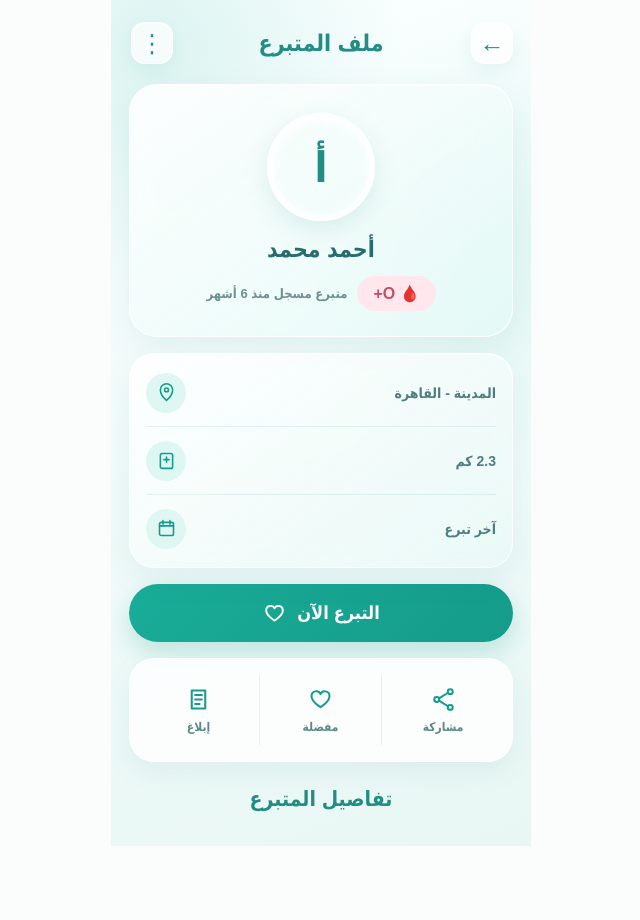
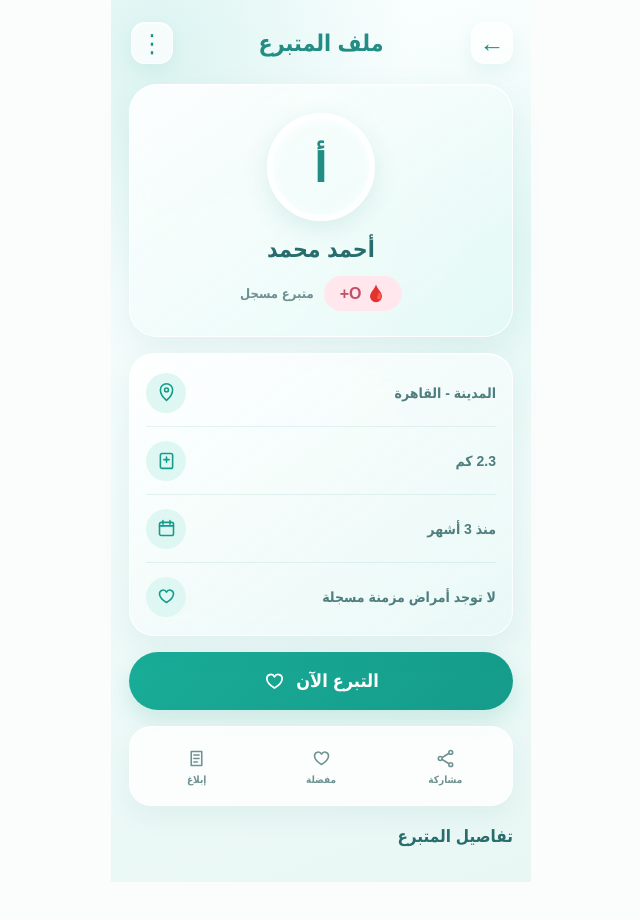
Before and after one commit to saedhamdy660-wq/nabd-alamal-frontend, a React (Vite) app: page /donor/1 in a window 1280 px wide. Shown: the top 920 px of the page, without its empty margins (319-959 px from the left). Built offline with nearby package versions, Linux system fonts and the light colour scheme; no server answers.

Commit message:
Update DonorDetail.jsx

```diff
--- a/src/pages/DonorDetail.jsx
+++ b/src/pages/DonorDetail.jsx
@@ -2,14 +2,147 @@ import React, { useEffect, useState } from "react";
 import { useParams, useNavigate } from "react-router-dom";
 import { api } from "../api.js";
 
-const DEMO_DONOR = {
-  id: "demo-donor",
-  name: "أحمد محمد",
-  bloodType: "O+",
-  distanceKm: 2.3,
-  lastDonation: "منذ 3 أشهر",
-  avatar: "",
-};
+const DEMO_DONORS = [
+  {
+    id: "demo-donor-1",
+    name: "أحمد محمد",
+    bloodType: "O+",
+    distanceKm: 2.3,
+    lastDonation: "2026-06-15",
+    chronicDisease: false,
+    avatar: "",
+  },
+  {
+    id: "demo-donor-2",
+    name: "سعيد إبراهيم سعيد",
+    bloodType: "A+",
+    distanceKm: 3.1,
+    lastDonation: "2026-05-22",
+    chronicDisease: false,
+    avatar: "",
+  },
+  {
+    id: "demo-donor-3",
+    name: "زوزو رضا رفعت",
+    bloodType: "B+",
+    distanceKm: 3.8,
+    lastDonation: "2026-04-18",
+    chronicDisease: false,
+    avatar: "",
+  },
+  {
+    id: "demo-donor-4",
+    name: "ملك احمد جوده",
+    bloodType: "AB+",
+    distanceKm: 4.2,
+    lastDonation: "2026-07-03",
+    chronicDisease: false,
+    avatar: "",
+  },
+  {
+    id: "demo-donor-5",
+    name: "رضوه عصام",
+    bloodType: "O-",
+    distanceKm: 4.7,
+    lastDonation: "2026-03-27",
+    chronicDisease: false,
+    avatar: "",
+  },
+  {
+    id: "demo-donor-6",
+    name: "ذياد عمر سند",
+    bloodType: "A-",
+    distanceKm: 5.1,
+    lastDonation: "2026-06-28",
+    chronicDisease: false,
+    avatar: "",
+  },
+  {
+    id: "demo-donor-7",
+    name: "محمود علي حسن",
+    bloodType: "B-",
+    distanceKm: 5.6,
+    lastDonation: "2026-05-08",
+    chronicDisease: false,
+    avatar: "",
+  },
+  {
+    id: "demo-donor-8",
+    name: "يوسف أحمد إبراهيم",
+    bloodType: "O+",
+    distanceKm: 6.2,
+    lastDonation: "2026-04-30",
+    chronicDisease: false,
+    avatar: "",
+  },
+  {
+    id: "demo-donor-9",
+    name: "نورهان محمد السيد",
+    bloodType: "A+",
+    distanceKm: 6.8,
+    lastDonation: "2026-06-02",
+    chronicDisease: false,
+    avatar: "",
+  },
+  {
+    id: "demo-donor-10",
+    name: "عمر خالد محمود",
+    bloodType: "B+",
+    distanceKm: 7.4,
+    lastDonation: "2026-05-14",
+    chronicDisease: false,
+    avatar: "",
+  },
+];
+
+function getLastDonationText(date) {
+  if (!date) return "آخر تبرع غير مسجل";
+
+  const donationDate = new Date(date);
+  const today = new Date();
+
+  const diffMs = today - donationDate;
+
+  const diffDays = Math.max(
+    0,
+    Math.floor(diffMs / (1000 * 60 * 60 * 24))
+  );
+
+  if (diffDays === 0) {
+    return "اليوم";
+  }
+
+  if (diffDays === 1) {
+    return "منذ يوم واحد";
+  }
+
+  if (diffDays < 30) {
+    return `منذ ${diffDays} يوم`;
+  }
+
+  const months = Math.floor(diffDays / 30);
+
+  if (months === 1) {
+    return "منذ شهر واحد";
+  }
+
+  if (months < 12) {
+    return `منذ ${months} أشهر`;
+  }
+
+  const years = Math.floor(months / 12);
+
+  if (years === 1) {
+    return "منذ سنة واحدة";
+  }
+
+  return `منذ ${years} سنوات`;
+}
+
+function getDonorInitial(name) {
+  if (!name) return "م";
+  return name.trim().charAt(0);
+}
 
 function LocationIcon() {
   return (
@@ -97,9 +230,30 @@ function HeartIcon() {
 function ShareIcon() {
   return (
     <svg viewBox="0 0 24 24">
-      <circle cx="18" cy="5" r="2.2" fill="none" stroke="currentColor" strokeWidth="1.8" />
-      <circle cx="6" cy="12" r="2.2" fill="none" stroke="currentColor" strokeWidth="1.8" />
-      <circle cx="18" cy="19" r="2.2" fill="none" stroke="currentColor" strokeWidth="1.8" />
+      <circle
+        cx="18"
+        cy="5"
+        r="2.2"
+        fill="none"
+        stroke="currentColor"
+        strokeWidth="1.8"
+      />
+      <circle
+        cx="6"
+        cy="12"
+        r="2.2"
+        fill="none"
+        stroke="currentColor"
+        strokeWidth="1.8"
+      />
+      <circle
+        cx="18"
+        cy="19"
+        r="2.2"
+        fill="none"
+        stroke="currentColor"
+        strokeWidth="1.8"
+      />
       <path
         d="M8 11l8-5M8 13l8 5"
         fill="none"
@@ -139,12 +293,12 @@ export default function DonorDetail() {
   const [notified, setNotified] = useState(false);
 
   useEffect(() => {
-    /*
-      لو دخلنا على المتبرع التجريبي،
-      نعرضه مباشرة بدون الحاجة للـ Backend.
-    */
-    if (id === "demo-donor") {
-      setDonor(DEMO_DONOR);
+    const demoDonor = DEMO_DONORS.find(
+      (item) => String(item.id) === String(id)
+    );
+
+    if (demoDonor) {
+      setDonor(demoDonor);
       return;
     }
 
@@ -152,32 +306,21 @@ export default function DonorDetail() {
       .getDonor(id)
       .then(setDonor)
       .catch(() => {
-        /*
-          لو المتبرع مش موجود في الـ API،
-          نعرض المتبرع التجريبي بدل الصفحة الفاضية.
-        */
-        setDonor(DEMO_DONOR);
+        setDonor(DEMO_DONORS[0]);
       });
   }, [id]);
 
   if (!donor) {
     return (
       <div className="donor-page">
-        <div className="loading">جارِ التحميل...</div>
+        <div className="loading">
+          جارِ التحميل...
+        </div>
       </div>
     );
   }
 
   const handleDonate = async () => {
-    /*
-      المتبرع التجريبي:
-      مجرد تجربة للواجهة.
-    */
-    if (id === "demo-donor") {
-      setNotified(true);
-      return;
-    }
-
     setNotified(true);
   };
 
@@ -212,7 +355,7 @@ export default function DonorDetail() {
               : "none",
           }}
         >
-          {!donor.avatar && "أ"}
+          {!donor.avatar && getDonorInitial(donor.name)}
         </div>
 
         <h2>{donor.name}</h2>
@@ -223,7 +366,7 @@ export default function DonorDetail() {
           </span>
 
           <span className="registered">
-            متبرع مسجل منذ 6 أشهر
+            متبرع مسجل
           </span>
         </div>
 
@@ -258,7 +401,7 @@ export default function DonorDetail() {
 
         <div className="info-row">
           <div className="info-value">
-            آخر تبرع
+            {getLastDonationText(donor.lastDonation)}
           </div>
 
           <div className="info-icon">
@@ -266,11 +409,28 @@ export default function DonorDetail() {
           </div>
         </div>
 
+        <div className="info-divider" />
+
+        <div className="info-row">
+          <div className="info-value">
+            {donor.chronicDisease
+              ? "يوجد مرض مزمن مسجل"
+              : "لا توجد أمراض مزمنة مسجلة"}
+          </div>
+
+          <div className="info-icon">
+            <HeartIcon />
+          </div>
+        </div>
+
       </section>
 
       {/* Donate */}
       {!notified ? (
-        <button className="donate-button" onClick={handleDonate}>
+        <button
+          className="donate-button"
+          onClick={handleDonate}
+        >
           التبرع الآن
           <HeartIcon />
         </button>
@@ -280,7 +440,9 @@ export default function DonorDetail() {
             ✓
           </div>
 
-          <strong>تم إرسال التنبيه للمتبرع بنجاح</strong>
+          <strong>
+            تم إرسال التنبيه للمتبرع بنجاح
+          </strong>
 
           <p>
             سيتم إشعارك عند قبول الطلب من المتبرع.
@@ -313,6 +475,7 @@ export default function DonorDetail() {
       </h2>
 
       <style>{`
+
         * {
           box-sizing: border-box;
         }
@@ -561,6 +724,7 @@ export default function DonorDetail() {
           border-radius: 30px;
 
           color: white;
+
           background:
             linear-gradient(
               135deg,
@@ -571,72 +735,85 @@ export default function DonorDetail() {
           font-size: 18px;
           font-weight: 800;
 
+          cursor: pointer;
+
           box-shadow:
-            0 10px 25px rgba(21,155,138,.22);
-
-          cursor: pointer;
+            0 10px 22px rgba(21,155,138,.16);
         }
 
         .donate-button svg {
-          width: 25px;
-          height: 25px;
+          width: 23px;
+          height: 23px;
         }
 
         .success-card {
           max-width: 520px;
           margin: 0 auto 16px;
-          padding: 18px;
+          padding: 22px;
 
           text-align: center;
 
-          border-radius: 23px;
+          border-radius: 25px;
 
-          color: #28786e;
           background:
             linear-gradient(
               145deg,
-              rgba(218,251,242,.95),
-              rgba(201,243,232,.88)
+              rgba(255,255,255,.9),
+              rgba(232,249,246,.8)
             );
 
-          border: 1px solid rgba(255,255,255,.9);
+          border: 1px solid rgba(255,255,255,.95);
+
+          box-shadow:
+            0 12px 30px rgba(42,128,128,.08);
         }
 
         .success-icon {
-          width: 46px;
-          height: 46px;
+          width: 50px;
+          height: 50px;
 
-          margin: 0 auto 9px;
-
-          border-radius: 50%;
+          margin: 0 auto 10px;
 
           display: flex;
           align-items: center;
           justify-content: center;
 
+          border-radius: 50%;
+
           color: white;
-          background: #159b8a;
+          background: #19ad98;
 
           font-size: 24px;
           font-weight: 900;
         }
 
+        .success-card strong {
+          display: block;
+
+          color: #286d6d;
+
+          font-size: 14px;
+        }
+
         .success-card p {
           margin: 7px 0 0;
-          color: #709391;
-          font-size: 12px;
+
+          color: #88a3a2;
+
+          font-size: 11px;
         }
 
         .actions-card {
           max-width: 520px;
-          margin: 0 auto;
+          margin: 0 auto 20px;
 
-          padding: 16px 8px;
+          padding: 8px;
 
           display: grid;
           grid-template-columns: repeat(3, 1fr);
+          gap: 7px;
 
-          border-radius: 25px;
+          border-radius: 22px;
 
           background:
             rgba(255,255,255,.78);
@@ -644,55 +821,73 @@ export default function DonorDetail() {
           border: 1px solid rgba(255,255,255,.92);
 
           box-shadow:
-            0 10px 27px rgba(42,128,128,.08);
+            0 10px 26px rgba(42,128,128,.07);
         }
 
         .action-button {
-          min-height: 70px;
+          min-height: 62px;
 
           border: 0;
-          background: transparent;
+          border-radius: 17px;
 
           display: flex;
           flex-direction: column;
           align-items: center;
           justify-content: center;
-          gap: 7px;
+          gap: 5px;
 
-          color: #5d8988;
+          color: #6e9291;
+          background: transparent;
 
-          font-size: 12px;
-          font-weight: 700;
+          font-size: 10px;
+          font-weight: 800;
 
           cursor: pointer;
         }
 
-        .action-button + .action-button {
-          border-right: 1px solid rgba(124,184,177,.18);
-        }
-
         .action-button svg {
-          width: 27px;
-          height: 27px;
-          color: #159b8a;
+          width: 21px;
+          height: 21px;
         }
 
         .details-title {
           max-width: 520px;
-          margin: 25px auto 0;
+          margin: 0 auto;
 
-          text-align: center;
+          color: #286d6d;
 
-          color: #218d83;
-          font-size: 21px;
+          font-size: 17px;
           font-weight: 800;
         }
 
         .loading {
-          text-align: center;
-          margin-top: 100px;
-          color: #6d9191;
+          min-height: 100vh;
+
+          display: flex;
+          align-items: center;
+          justify-content: center;
+
+          color: #218d83;
+
+          font-size: 16px;
+          font-weight: 800;
         }
+
+        @media (max-width: 380px) {
+          .donor-page {
+            padding-left: 13px;
+            padding-right: 13px;
+          }
+
+          .donor-card h2 {
+            font-size: 20px;
+          }
+
+          .info-value {
+            font-size: 12px;
+          }
+        }
+
       `}</style>
     </div>
   );
```
